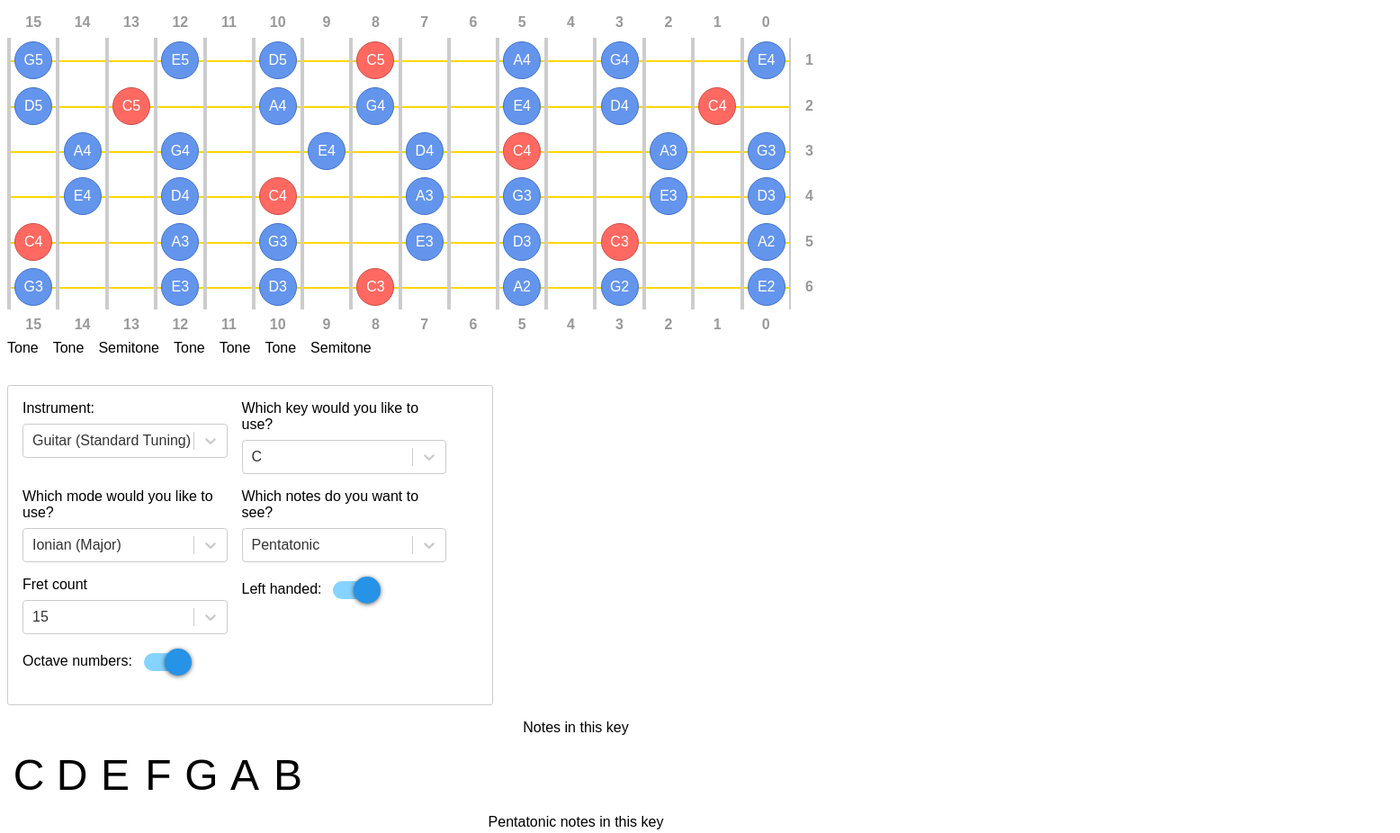
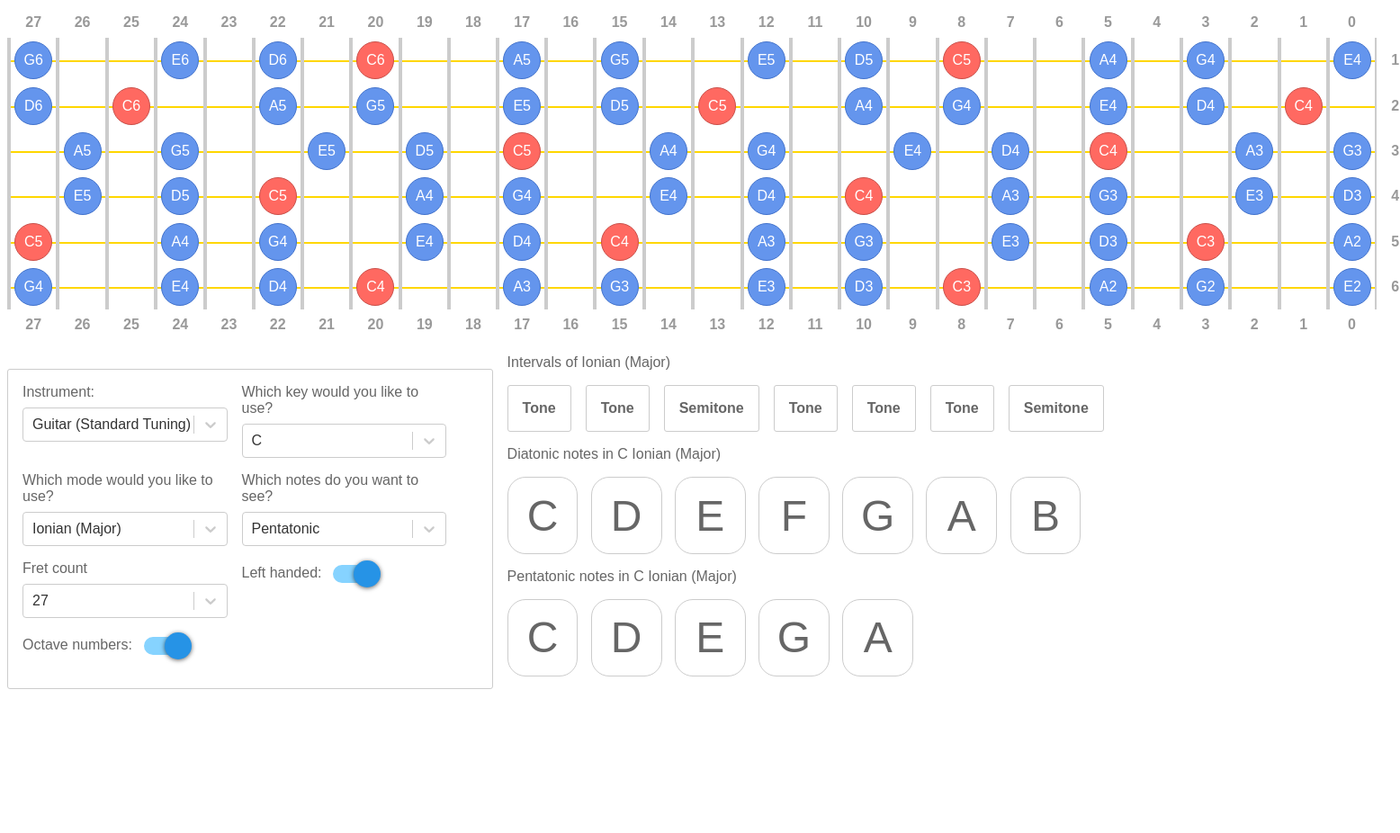
Before and after one commit to JamieDixon/scales-learning, a React app: page / in a window 1280 px wide. Shown: the top 926 px of the page at 90% size, 1556 px wide, since content can reach past the window. After the commit the page ends 800 px from the top, so only its background shows below. Built offline with nearby package versions, Linux system fonts and the light colour scheme.

Commit message:
Move things around and styling

```diff
--- a/src/index.js
+++ b/src/index.js
@@ -112,7 +112,7 @@ function App() {
 
   const stringOpenNotes = instrument.notes;
 
-  const [fretCount, setFretCount] = useState({ value: 15, label: 15 });
+  const [fretCount, setFretCount] = useState({ value: 27, label: 27 });
 
   const mode = modes[modeName.value];
   const modedIntervals = generateIntervals(intervals, mode);
@@ -253,13 +253,6 @@ function App() {
         </tfoot>
       </table>
 
-      <ul className="interval-names">
-        {modedIntervals
-          .map(x => intervalNames[x])
-          .map(int => (
-            <li>{int}</li>
-          ))}
-      </ul>
       <div class="options">
         <div>
           <label htmlFor="instrument">Instrument:</label>
@@ -351,19 +344,38 @@ function App() {
           />
         </div>
       </div>
-      <p>Notes in this key</p>
+
+      <div class="info">
+			<p>Intervals of {modeName.label}</p>
+        <ul className="interval-names">
+          {modedIntervals
+            .map(x => intervalNames[x])
+            .map(int => (
+              <li>{int}</li>
+            ))}
+        </ul>
+        <p>
+          Diatonic notes in {keyNote} {modeName.label}
+        </p>
         <ul className="scale-notes">
           {notesInKey.map(n => (
-          <li key={`dia-notes-${n}`}>{n}</li>
+            <li className="list-note" key={`dia-notes-${n}`}>
+              {n}
+            </li>
           ))}
         </ul>
 
-      <p>Pentatonic notes in this key</p>
+        <p>
+          Pentatonic notes in {keyNote} {modeName.label}
+        </p>
         <ul className="scale-notes">
           {pentatonicNotes.map(n => (
-          <li key={`pent-notes-${n}`}>{n}</li>
+            <li className="list-note" key={`pent-notes-${n}`}>
+              {n}
+            </li>
           ))}
         </ul>
+      </div>
     </div>
   );
 }
--- a/src/styles.css
+++ b/src/styles.css
@@ -1,6 +1,7 @@
 .App {
   font-family: sans-serif;
   text-align: center;
+  color: #666;
 }
 
 table {
@@ -18,7 +19,7 @@ table td {
 table td::before {
   position: absolute;
   content: '';
-  border: 1px solid #FFD700;
+  border: 1px solid #ffd700;
   width: 100%;
   left: 0;
   top: 50%;
@@ -105,11 +106,16 @@ tfoot tr th {
 
 .interval-names li {
   margin-right: 1em;
+  font-weight: bold;
+  border: 1px solid #ccc;
+  border-radius: 3px;
+  padding: 1em;
 }
 
 .options {
   display: flex;
   flex-wrap: wrap;
+  float: left;
   width: 40%;
   text-align: left;
   margin-top: 2em;
@@ -139,3 +145,20 @@ tfoot tr th {
   margin-right: 0.5em;
   padding-top: 0.3em;
 }
+
+.info {
+  float: left;
+  text-align: left;
+  margin-left: 1em;
+}
+
+.info .list-note {
+  border: 1px solid #ccc;
+  text-align: center;
+  margin-right: 0.3em;
+  border-radius: 20px;
+  padding: 0.3em;
+	display: flex;
+	align-items: center;
+	justify-content: center;
+}
```
Lines whose indentation alone changed are shown as unchanged.
